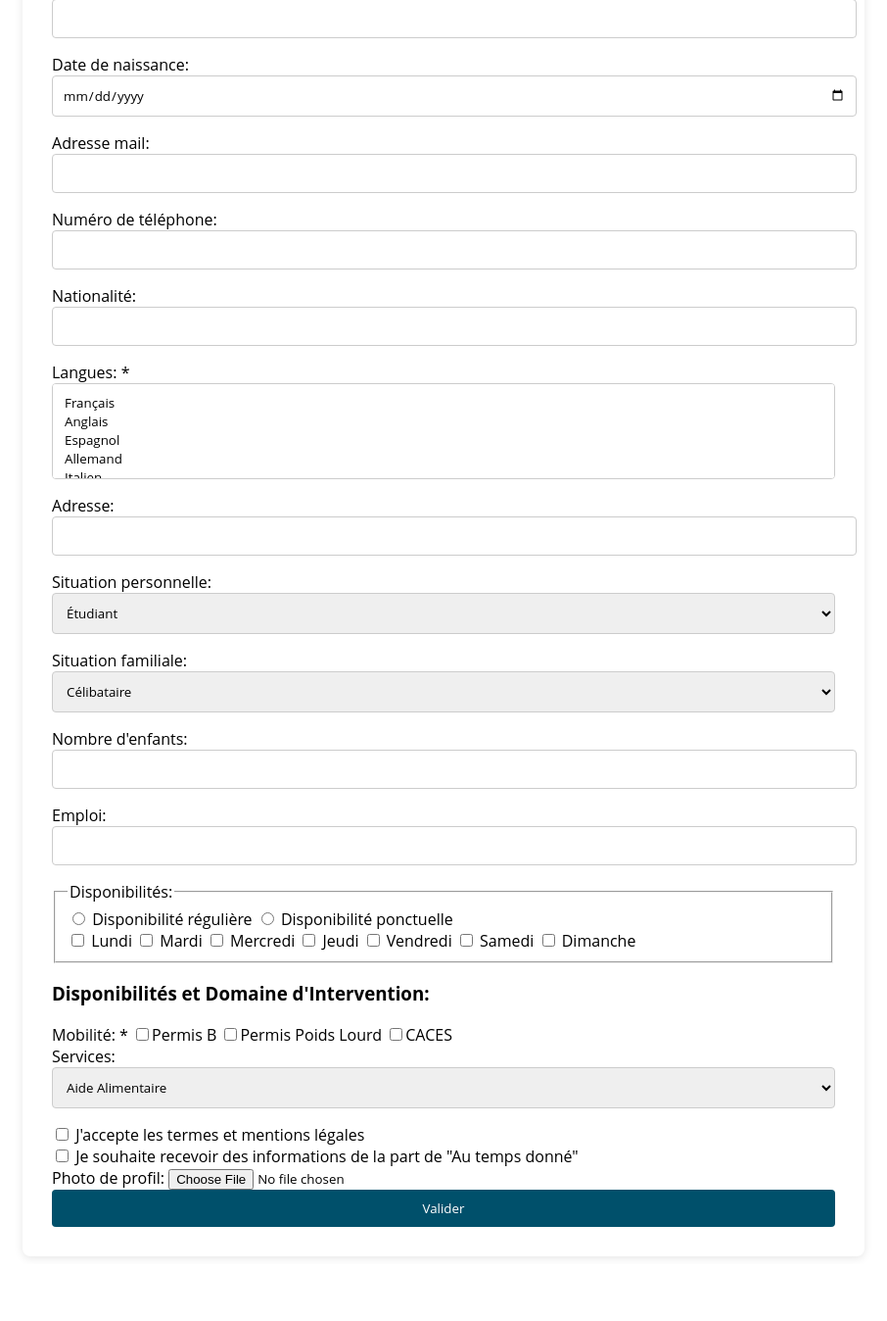
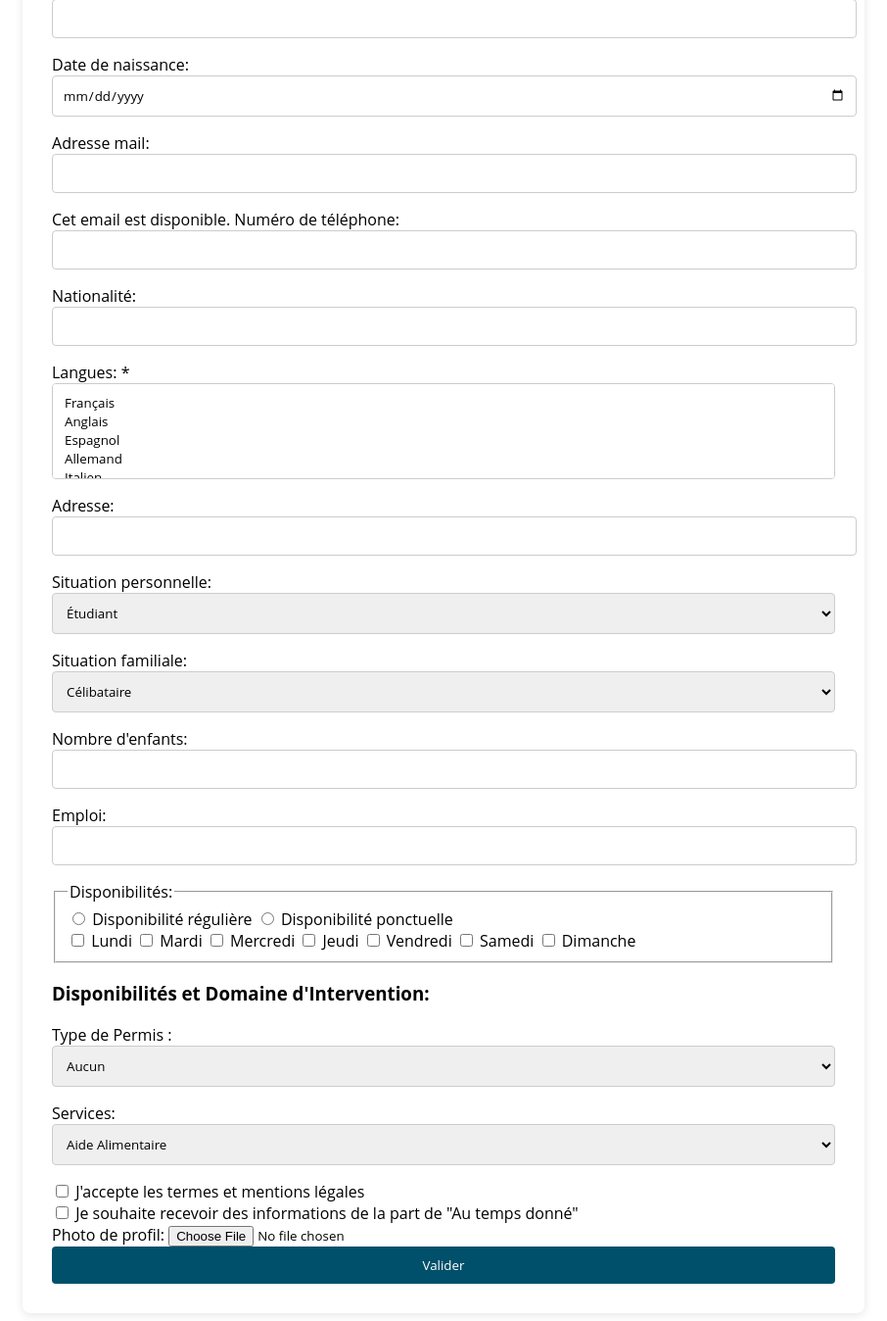
Before and after one commit to ShHaWkK/Temps_Donne, a PHP site: page /register_benevole.php in a window 1280 px wide. Shown: the part 362-1710 px from the top of the page at 98% size, without its empty margins (187-1093 px from the left). Before the commit the page ends 1646 px from the top, so only its background shows below. Run offline with PHP 8.4, Linux system fonts and the light colour scheme; tables that the repository leaves empty or names only in its code hold one stand-in row (values such as "Sample post").

Commit message:
Register on BDD

```diff
--- a/site/form/register_benevole.php
+++ b/site/form/register_benevole.php
@@ -15,19 +15,23 @@ if ($_SERVER["REQUEST_METHOD"] == "POST") {
     $adresse = $_POST['adresse'];
     $dateNaissance = $_POST['date_naissance'];
     $nationalite = $_POST['nationalite'];
-    $langues = $_POST['langues'];
-    $situation = $_POST['situation'];
-    $typePermis = $_POST['typePermis'];
-    $dateInscription = date('Y-m-d');
+    $langues = implode(', ', $_POST['langues']);
+    $situation = $_POST['situation_personnelle'];
+    $type_permis = isset($_POST['type_permis']) ? $_POST['type_permis'] : 'aucun';
+    $date_inscription = date('Y-m-d');
 
-    // Gestion de la photo
-    $photo = $_FILES['photo']['name'];
-    $photoPath = "uploads/" . md5($email) . "/";
-    if (!file_exists($photoPath)) {
-        mkdir($photoPath, 0777, true);
+    if (isset($_FILES['photo_profil']) && $_FILES['photo_profil']['error'] == 0) {
+        // Traitez le téléchargement de la photo
+        $photo_profil = $_FILES['photo_profil']['name'];
+        $photo_path = "uploads/" . md5($email) . "/";
+        if (!file_exists($photo_path)) {
+            mkdir($photo_path, 0777, true);
+        }
+        $photo_path .= basename($photo_profil);
+        move_uploaded_file($_FILES['photo_profil']['tmp_name'], $photo_path);
+    } else {
+        $photo_profil = '';
     }
-    $photoPath .= basename($photo);
-    move_uploaded_file($_FILES['photo']['tmp_name'], $photoPath);
 
 // Vérifiez si l'utilisateur a téléchargé une photo de profil
 if (isset($_FILES['photo_profil']) && $_FILES['photo_profil']['error'] == 0) {
@@ -53,8 +57,9 @@ if (isset($_FILES['photo_profil']) && $_FILES['photo_profil']['error'] == 0) {
         }
     }
 }
-    $sql = "INSERT INTO utilisateurs (Nom, Prenom, Email, Telephone, Adresse, Date_de_naissance, Nationalite, Langues, Situation, Type_Permis, Date_d_inscription, Photo_Profil)
-            VALUES (:nom, :prenom, :email, :telephone, :adresse, :dateNaissance, :nationalite, :langues, :situation, :typePermis, :dateInscription, :photo)";
+
+$sql = "INSERT INTO utilisateurs (Nom, Prenom, Email, Telephone, Adresse, Date_de_naissance, Nationalite, Langues, Situation, Type_Permis, Date_d_inscription, Photo_profil)
+VALUES (:nom, :prenom, :email, :telephone, :adresse, :dateNaissance, :nationalite, :langues, :situation, :type_permis, :date_inscription, :photo_profil)";
 
     $stmt = $conn->prepare($sql);
 
@@ -67,8 +72,8 @@ if (isset($_FILES['photo_profil']) && $_FILES['photo_profil']['error'] == 0) {
     $stmt->bindParam(':nationalite', $nationalite);
     $stmt->bindParam(':langues', $langues);
     $stmt->bindParam(':situation', $situation);
-    $stmt->bindParam(':typePermis', $typePermis);
-    $stmt->bindParam(':dateInscription', $dateInscription);
+    $stmt->bindParam(':type_permis', $type_permis);
+    $stmt->bindParam(':date_inscription', $date_inscription);
     $stmt->bindParam(':photo_profil', $photo_path);
     try {
         $stmt->execute();
@@ -224,8 +229,7 @@ textarea:focus-visible {
 </head>
 <body>
 <div class="form-container">
-<form id="volunteerRegistrationForm" action="register_benevole.php" method="post" enctype="multipart/form-data">        <legend>
-        <h2 class="form-title">JE DEVIENS BÉNÉVOLE</h2>
+<form id="volunteerRegistrationForm" action="register_benevole.php" method="post" enctype="multipart/form-data">        <h2 class="form-title">JE DEVIENS BÉNÉVOLE</h2>
         </legend>
         <p class="form-description">Le bénévolat, comme la solidarité, peuvent prendre diverses formes! Ce formulaire aidera notre équipe de bénévoles à vous proposer des missions faites pour vous.</p>
 
@@ -251,6 +255,21 @@ textarea:focus-visible {
 
             <label for="email">Adresse mail:</label>
             <input type="email" id="email" name="email" required>
+            <?php
+
+            $sqlEmailCheck = "SELECT COUNT(*) FROM utilisateurs WHERE Email = :email";
+            $stmtEmailCheck = $conn->prepare($sqlEmailCheck);
+            $stmtEmailCheck->bindParam(':email', $email);
+            $stmtEmailCheck->execute();
+
+            if ($stmtEmailCheck->fetchColumn() > 0) {
+                echo "Un utilisateur avec cet email existe déjà.";
+
+            } else {
+                echo "Cet email est disponible.";
+            }
+
+            ?>
 
             <label for="telephone">Numéro de téléphone:</label>
             <input type="tel" id="telephone" name="telephone" required>
@@ -380,14 +399,16 @@ textarea:focus-visible {
                 </fieldset>
 
                 <section class="availability-section">
-                <h3>Disponibilités et Domaine d'Intervention:</h3>
-                <!-- Mobility -->
-                <div class="input-group">
-                    <label>Mobilité: <span class="required">*</span></label>
-                    <input type="checkbox" id="permisB" name="mobility" value="permisB"><label for="permisB">Permis B</label>
-                    <input type="checkbox" id="permisPoidsLourd" name="mobility" value="permisPoidsLourd"><label for="permisPoidsLourd">Permis Poids Lourd</label>
-                    <input type="checkbox" id="caces" name="mobility" value="caces"><label for="caces">CACES</label>
-                </div>
+                    <h3>Disponibilités et Domaine d'Intervention:</h3>
+                    <!-- Mobility -->
+                    <label for="type_permis">Type de Permis :</label>
+                        <select id="type_permis" name="type_permis">
+                            <option value="aucun">Aucun</option>
+                            <option value="permisB">Permis B</option>
+                            <option value="permisPoidsLourd">Permis Poids Lourd</option>
+                            <option value="caces">CACES</option>
+                        </select>
+                </section>
                 <!-- Services -->
                 <div class="input-group">
                     <label>Services:</label>
@@ -426,8 +447,7 @@ textarea:focus-visible {
             <!-- Champ pour la photo -->
             <section class="photo-section">
                 <label for="photo">Photo de profil:</label>
-                <input type="file" id="photo" name="photo" required>
-            </section>
+                <input type="file" id="photo_profil" name="photo_profil" required>
             <button type="submit" name="submit">Valider</button>
     </form>
 
```
